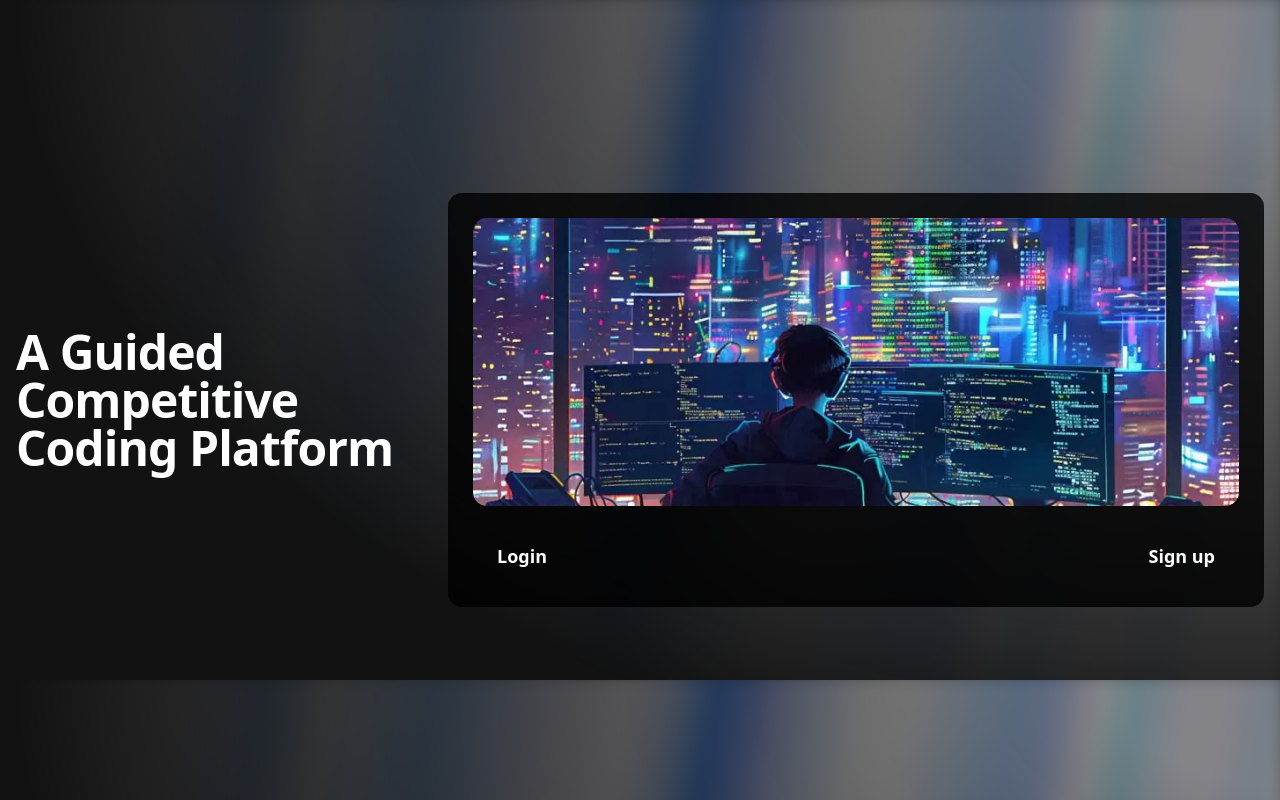
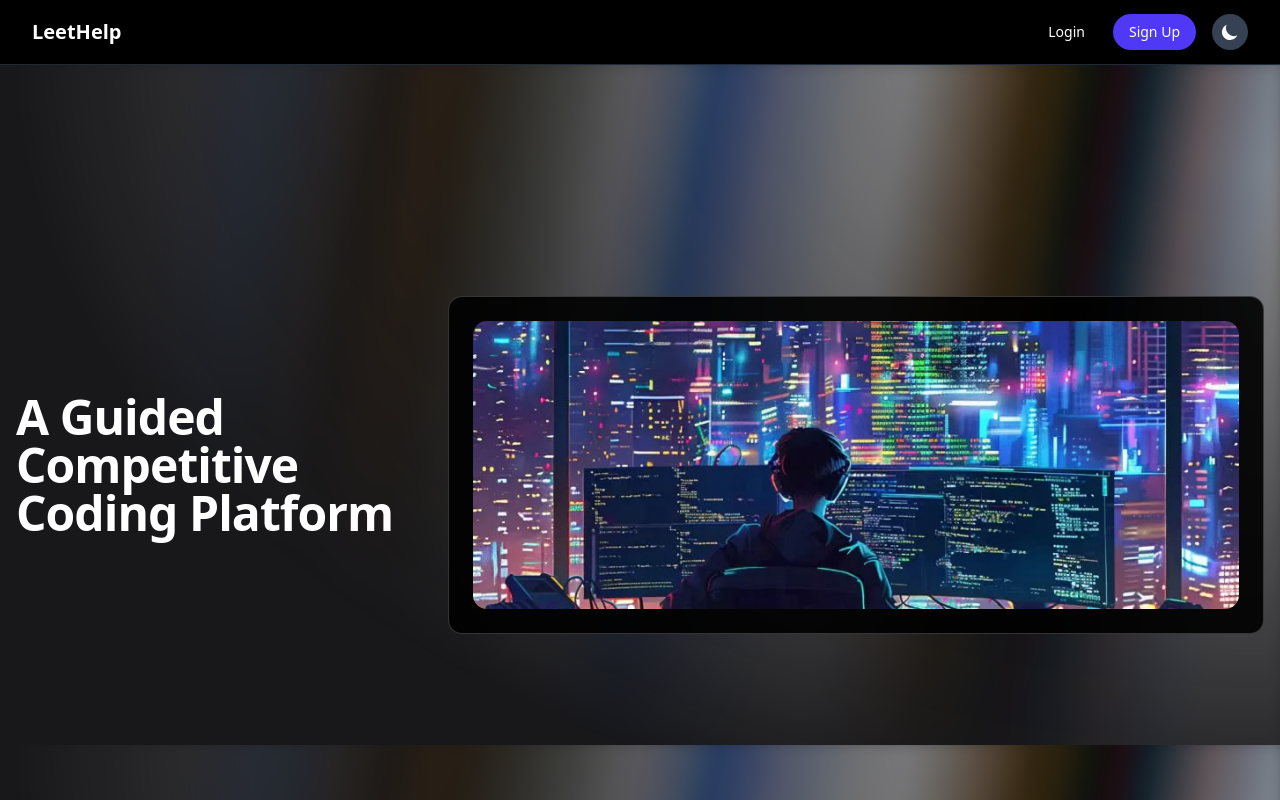
Before and after one commit to Geoff-Robin/GitGud, a React (Vite) app in the folder frontend/: page / in a window 1280 px wide. Shown: the top 800 px of the page. Built offline with nearby package versions, Linux system fonts and the light colour scheme.

Commit message:
added navbar

```diff
--- a/frontend/src/App.jsx
+++ b/frontend/src/App.jsx
@@ -1,10 +1,12 @@
 import { BrowserRouter, Routes, Route } from "react-router-dom";
+import { ThemeProvider } from "./components/ui/themecotext";
 import Dashboard from "./components/Dashboard";
 import SignUpPage from "./components/SignUpPage";
 import LoginPage from "./components/LoginPage";
 
 function App() {
   return (
+    <ThemeProvider>
       <BrowserRouter>
         <Routes>
           <Route path="/" element={<Dashboard />} />
@@ -12,6 +14,7 @@ function App() {
           <Route path="/login" element={<LoginPage />} />
         </Routes>
       </BrowserRouter>
+    </ThemeProvider>
   );
 }
 
--- a/frontend/src/components/Dashboard.jsx
+++ b/frontend/src/components/Dashboard.jsx
@@ -5,6 +5,7 @@ import { TypingAnimation } from "@/components/ui/typing-animation";
 import { CardsExplain } from "@/components/cardsExplain";
 import { CardContainer, CardBody, CardItem } from "@/components/ui/3d-card";
 import Footer from "@/components/ui/footer";
+import Navbar from "@/components/ui/navbar"; // Import the Navbar component
 
 function Dashboard() {
   const navigate = useNavigate();
@@ -23,6 +24,9 @@ function Dashboard() {
 
   return (
     <div className="relative">
+      {/* Navbar at the top */}
+      <Navbar />
+
       {/* Hero Section with 3D Card */}
       <AuroraBackground className="min-h-[80vh] flex flex-col items-center px-4">
         <div className="max-w-7xl mx-auto w-full">
@@ -46,29 +50,10 @@ function Dashboard() {
                       alt="dashboard background"
                     />
                   </CardItem>
-
-                  {/* Buttons for Login and Signup */}
-                  <div className="flex justify-between items-center mt-6">
-                    <CardItem
-                      translateZ={20}
-                      as="button"
-                      onClick={() => navigate("/login")}
-                      className="px-6 py-3 rounded-xl text-white text-lg font-bold cursor-pointer transition-colors"
-                    >
-                      Login
-                    </CardItem>
-
-                    <CardItem
-                      translateZ={20}
-                      as="button"
-                      onClick={() => navigate("/signup")}
-                      className="px-6 py-3 rounded-xl text-white text-lg font-bold cursor-pointer transition-colors"
-                    >
-                      Sign up
-                    </CardItem>
-                  </div>
                 </CardBody>
               </CardContainer>
+
+              {/* Removed the Login and Signup buttons from here */}
             </div>
           </div>
         </div>
@@ -82,8 +67,8 @@ function Dashboard() {
           </h2>
           <CardsExplain />
         </div>
+      </AuroraBackground>
 
-</AuroraBackground>
       <Footer />
 
       {/* Back to top button */}
@@ -95,7 +80,7 @@ function Dashboard() {
       >
         <svg
           xmlns="http://www.w3.org/2000/svg"
-          className="h-3 w-6 text-white"
+          className="h-6 w-3 text-white"
           fill="none"
           viewBox="0 0 24 24"
           stroke="currentColor"
--- a/frontend/src/components/ui/3d-card.jsx
+++ b/frontend/src/components/ui/3d-card.jsx
@@ -11,8 +11,12 @@ export const CardContainer = ({ children, className, ...props }) => {
   const handleMouseMove = (e) => {
     if (!containerRef.current) return;
     const { left, top, width, height } = containerRef.current.getBoundingClientRect();
-    const x = (e.clientX - left - width / 2) / 25;
-    const y = (e.clientY - top - height / 2) / 25;
+
+    // Reduced rotation factor from 25 to 50 (smaller value = more intense)
+    const rotationFactor = 50;
+    const x = (e.clientX - left - width / 2) / rotationFactor;
+    const y = (e.clientY - top - height / 2) / rotationFactor;
+
     containerRef.current.style.transform = `rotateY(${x}deg) rotateX(${-y}deg)`;
   };
 
@@ -25,7 +29,7 @@ export const CardContainer = ({ children, className, ...props }) => {
   const handleMouseLeave = () => {
     setIsMouseEntered(false);
     if (!containerRef.current) return;
-    containerRef.current.style.transition = "transform 0.2s ease-out";
+    containerRef.current.style.transition = "transform 0.5s ease-out"; // Slower return transition
     containerRef.current.style.transform = "rotateY(0deg) rotateX(0deg)";
   };
 
@@ -34,7 +38,7 @@ export const CardContainer = ({ children, className, ...props }) => {
       <div
         ref={containerRef}
         className={`flex items-center justify-center ${className}`}
-        style={{ perspective: "1000px" }}
+        style={{ perspective: "1500px" }} // Increased perspective for subtler effect
         onMouseEnter={handleMouseEnter}
         onMouseMove={handleMouseMove}
         onMouseLeave={handleMouseLeave}
@@ -71,12 +75,18 @@ export const CardItem = ({
 }) => {
   const isMouseEntered = useContext(MouseEnterContext);
 
+  // Reduce the translation values by applying a damping factor
+  const dampingFactor = 0.5; // Lower = less movement
+  const dampedX = translateX * dampingFactor;
+  const dampedY = translateY * dampingFactor;
+  const dampedZ = translateZ * dampingFactor;
+
   return (
     <Component
-      className={`transition duration-200 ease-linear ${className}`}
+      className={`transition duration-300 ease-linear ${className}`} // Slower transition
       style={{
         transform: isMouseEntered
-          ? `translateX(${translateX}px) translateY(${translateY}px) translateZ(${translateZ}px)`
+          ? `translateX(${dampedX}px) translateY(${dampedY}px) translateZ(${dampedZ}px)`
           : "translateZ(0px)",
         transformStyle: "preserve-3d",
       }}
--- /dev/null
+++ b/frontend/src/components/ui/navbar.jsx
@@ -0,0 +1,77 @@
+// src/components/ui/navbar.jsx
+import React from "react";
+import { useNavigate } from "react-router-dom";
+import { useTheme } from "@/components/ui/themecotext";
+
+const Navbar = () => {
+  const navigate = useNavigate();
+  const { theme, toggleTheme } = useTheme();
+
+  return (
+    <div className="w-full bg-black dark:bg-black border-b border-gray-800">
+      <div className="max-w-7xl mx-auto px-4 sm:px-6 lg:px-8">
+        <div className="flex justify-between items-center h-16">
+          {/* Logo/Brand */}
+          <div className="flex-shrink-0">
+            <h1
+              className="text-white text-xl font-bold cursor-pointer"
+              onClick={() => navigate("/")}
+            >
+              LeetHelp
+            </h1>
+          </div>
+
+          {/* Right side buttons */}
+          <div className="flex items-center space-x-4">
+            {/* Login Button */}
+            <button
+              onClick={() => navigate("/login")}
+              className="text-white hover:text-gray-300 px-3 py-2 rounded-md text-sm font-medium"
+            >
+              Login
+            </button>
+
+            {/* Sign Up Button */}
+            <button
+              onClick={() => navigate("/signup")}
+              className="bg-indigo-600 hover:bg-indigo-700 text-white px-4 py-2 rounded-full text-sm font-medium transition-colors duration-200"
+            >
+              Sign Up
+            </button>
+
+            {/* Dark Mode Toggle */}
+            <button
+              onClick={toggleTheme}
+              className="bg-gray-800 dark:bg-gray-700 p-2 rounded-full transition-colors"
+              aria-label={theme === 'dark' ? 'Switch to light mode' : 'Switch to dark mode'}
+            >
+              {theme === 'dark' ? (
+                // Moon icon for dark mode
+                <svg
+                  xmlns="http://www.w3.org/2000/svg"
+                  className="h-5 w-5 text-white"
+                  viewBox="0 0 20 20"
+                  fill="currentColor"
+                >
+                  <path d="M17.293 13.293A8 8 0 016.707 2.707a8.001 8.001 0 1010.586 10.586z" />
+                </svg>
+              ) : (
+                // Sun icon for light mode
+                <svg
+                  xmlns="http://www.w3.org/2000/svg"
+                  className="h-5 w-5 text-white"
+                  viewBox="0 0 20 20"
+                  fill="currentColor"
+                >
+                  <path fillRule="evenodd" d="M10 2a1 1 0 011 1v1a1 1 0 11-2 0V3a1 1 0 011-1zm4 8a4 4 0 11-8 0 4 4 0 018 0zm-.464 4.95l.707.707a1 1 0 001.414-1.414l-.707-.707a1 1 0 00-1.414 1.414zm2.12-10.607a1 1 0 010 1.414l-.706.707a1 1 0 11-1.414-1.414l.707-.707a1 1 0 011.414 0zM17 11a1 1 0 100-2h-1a1 1 0 100 2h1zm-7 4a1 1 0 011 1v1a1 1 0 11-2 0v-1a1 1 0 011-1zM5.05 6.464A1 1 0 106.465 5.05l-.708-.707a1 1 0 00-1.414 1.414l.707.707zm1.414 8.486l-.707.707a1 1 0 01-1.414-1.414l.707-.707a1 1 0 011.414 1.414zM4 11a1 1 0 100-2H3a1 1 0 000 2h1z" clipRule="evenodd" />
+                </svg>
+              )}
+            </button>
+          </div>
+        </div>
+      </div>
+    </div>
+  );
+};
+
+export default Navbar;
--- /dev/null
+++ b/frontend/src/components/ui/themecotext.jsx
@@ -0,0 +1,45 @@
+// src/context/ThemeContext.jsx
+import React, { createContext, useContext, useState, useEffect } from 'react';
+
+// Create context
+const ThemeContext = createContext();
+
+export const ThemeProvider = ({ children }) => {
+  // Check for user preference in localStorage, default to 'dark'
+  const [theme, setTheme] = useState(() => {
+    const savedTheme = localStorage.getItem('theme');
+    return savedTheme || 'dark';
+  });
+
+  // Update theme in localStorage whenever it changes
+  useEffect(() => {
+    localStorage.setItem('theme', theme);
+
+    // Update document with appropriate class
+    if (theme === 'dark') {
+      document.documentElement.classList.add('dark');
+    } else {
+      document.documentElement.classList.remove('dark');
+    }
+  }, [theme]);
+
+  // Toggle between dark and light
+  const toggleTheme = () => {
+    setTheme(prevTheme => prevTheme === 'dark' ? 'light' : 'dark');
+  };
+
+  return (
+    <ThemeContext.Provider value={{ theme, toggleTheme }}>
+      {children}
+    </ThemeContext.Provider>
+  );
+};
+
+// Custom hook to use the theme context
+export const useTheme = () => {
+  const context = useContext(ThemeContext);
+  if (context === undefined) {
+    throw new Error('useTheme must be used within a ThemeProvider');
+  }
+  return context;
+};
--- a/frontend/tailwind.config.js
+++ b/frontend/tailwind.config.js
@@ -1,9 +1,16 @@
 // tailwind.config.js
-/** @type {import('tailwindcss').Config} */
-export default {
-    content: ["./src/**/*.{js,jsx,ts,tsx}"],
-    theme: {
-      extend: {},
+module.exports = {
+  darkMode: 'class', // Enable class-based dark mode
+  content: [
+    './src/**/*.{js,jsx,ts,tsx}',
+    // Add any other content paths you need
+  ],
+  theme: {
+    extend: {
+      // Your theme extensions
     },
-    plugins: [],
-  }
+  },
+  plugins: [
+    // Any plugins you're using
+  ],
+};
```
Lines whose indentation alone changed are shown as unchanged.
